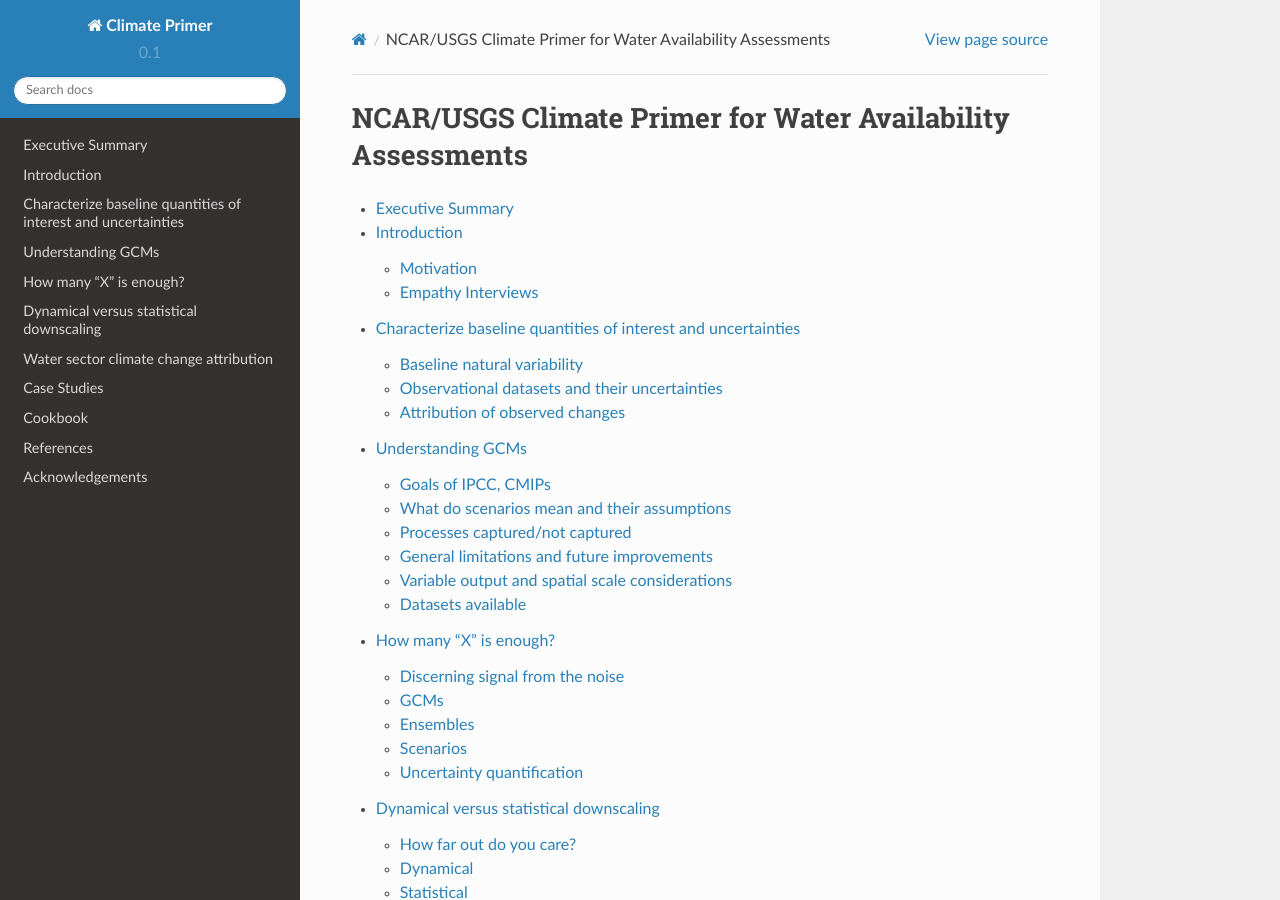
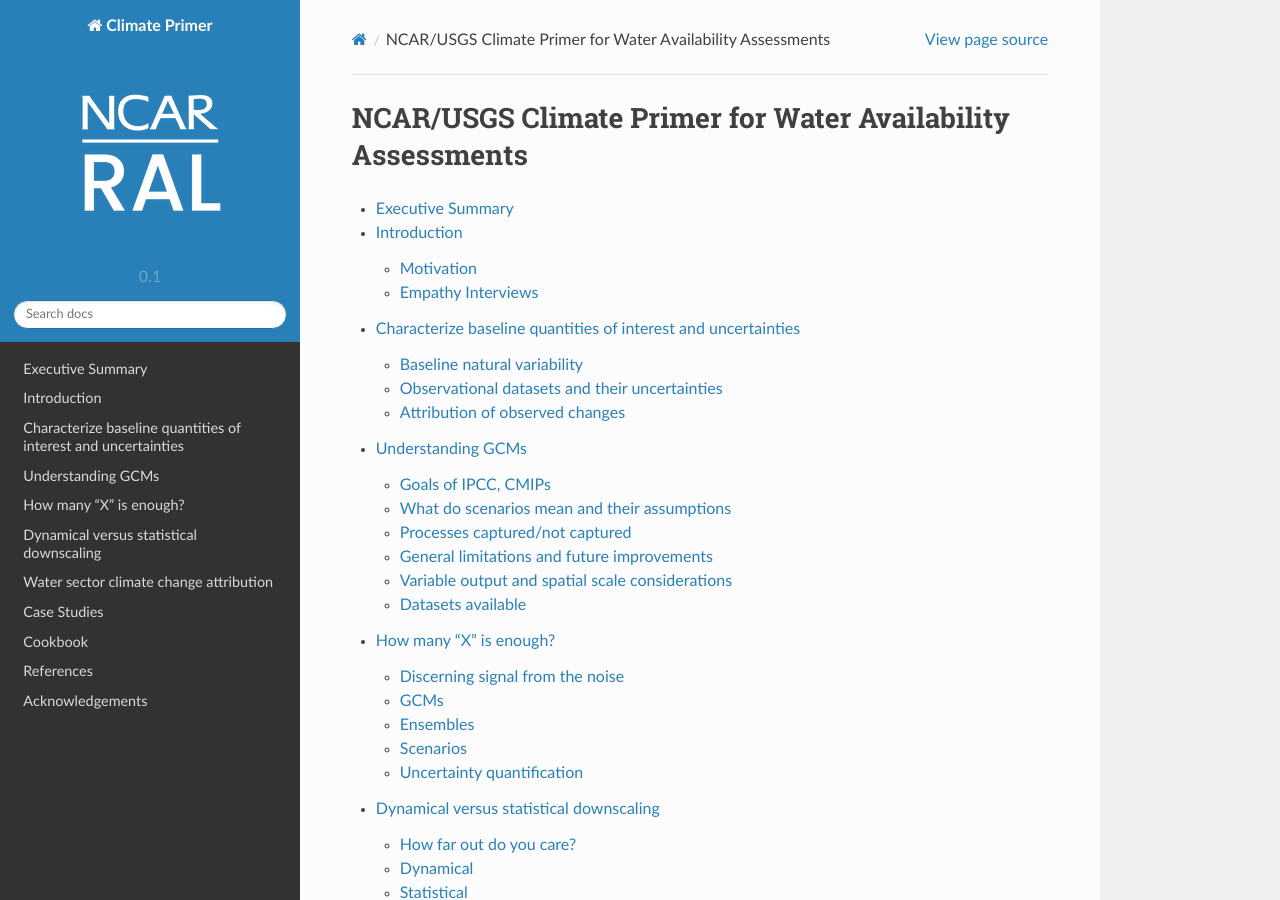
Before and after one commit to aubreyd/sphinx-test, a Sphinx documentation site: the page built from doc/index.rst, in a window 1280 px wide and 900 px high. Built offline with Sphinx 7.4.7 and the Read the Docs theme 2.0.0, drawn with Linux system fonts in a browser that asks for light colours.

Commit message:
Update conf.py

```diff
--- a/doc/conf.py
+++ b/doc/conf.py
@@ -85,13 +85,13 @@
 #
 html_theme = 'sphinx_rtd_theme'
 
+html_logo = "ral_logo.png"
+
 # Theme options are theme-specific and customize the look and feel of a theme
 # further.  For a list of options available for each theme, see the
 # documentation.
 #
-html_theme_options = {
-   'html_logo':'ral_logo.png'
-}
+html_theme_options = {}
 
 # Add any paths that contain custom static files (such as style sheets) here,
 # relative to this directory. They are copied after the builtin static files,
```
